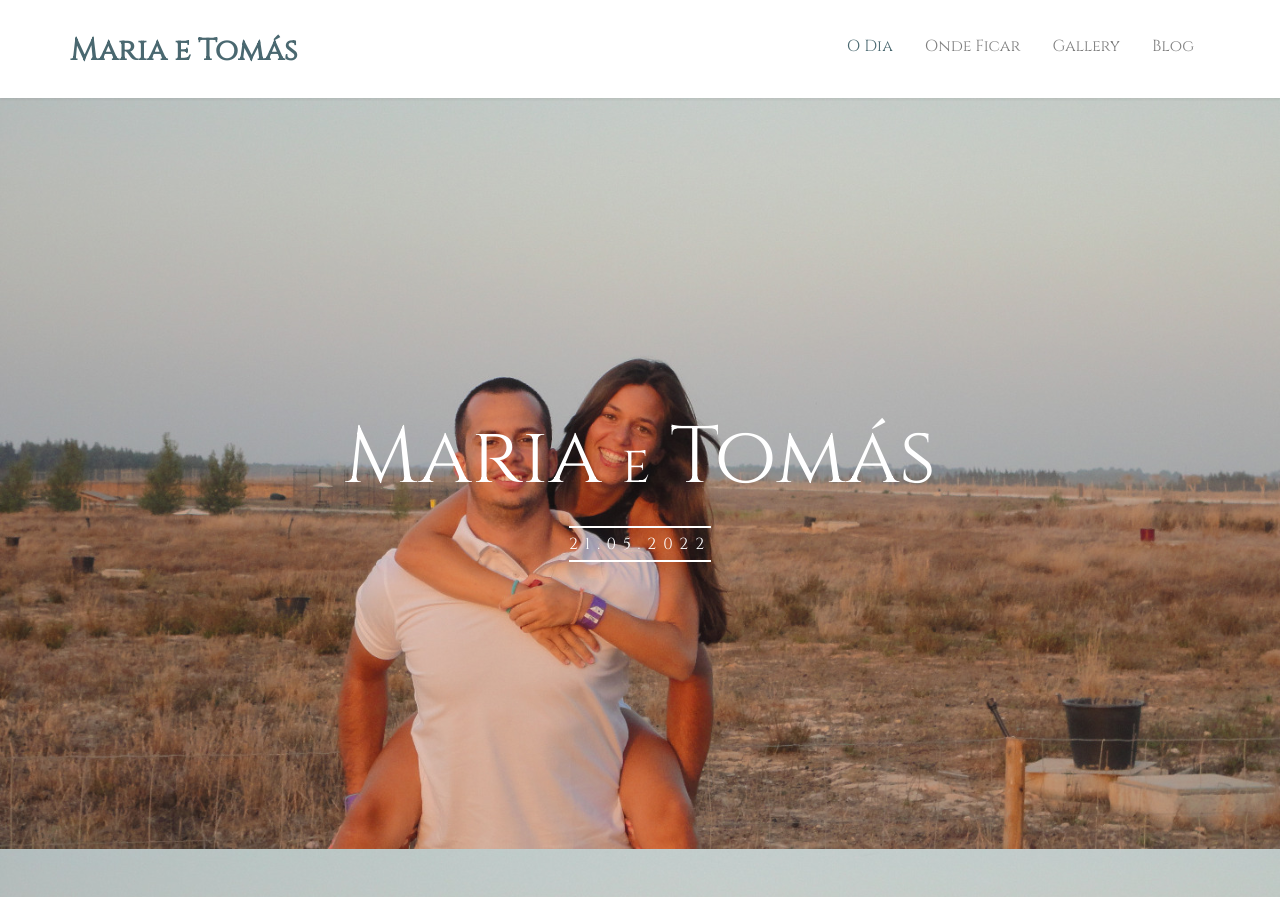
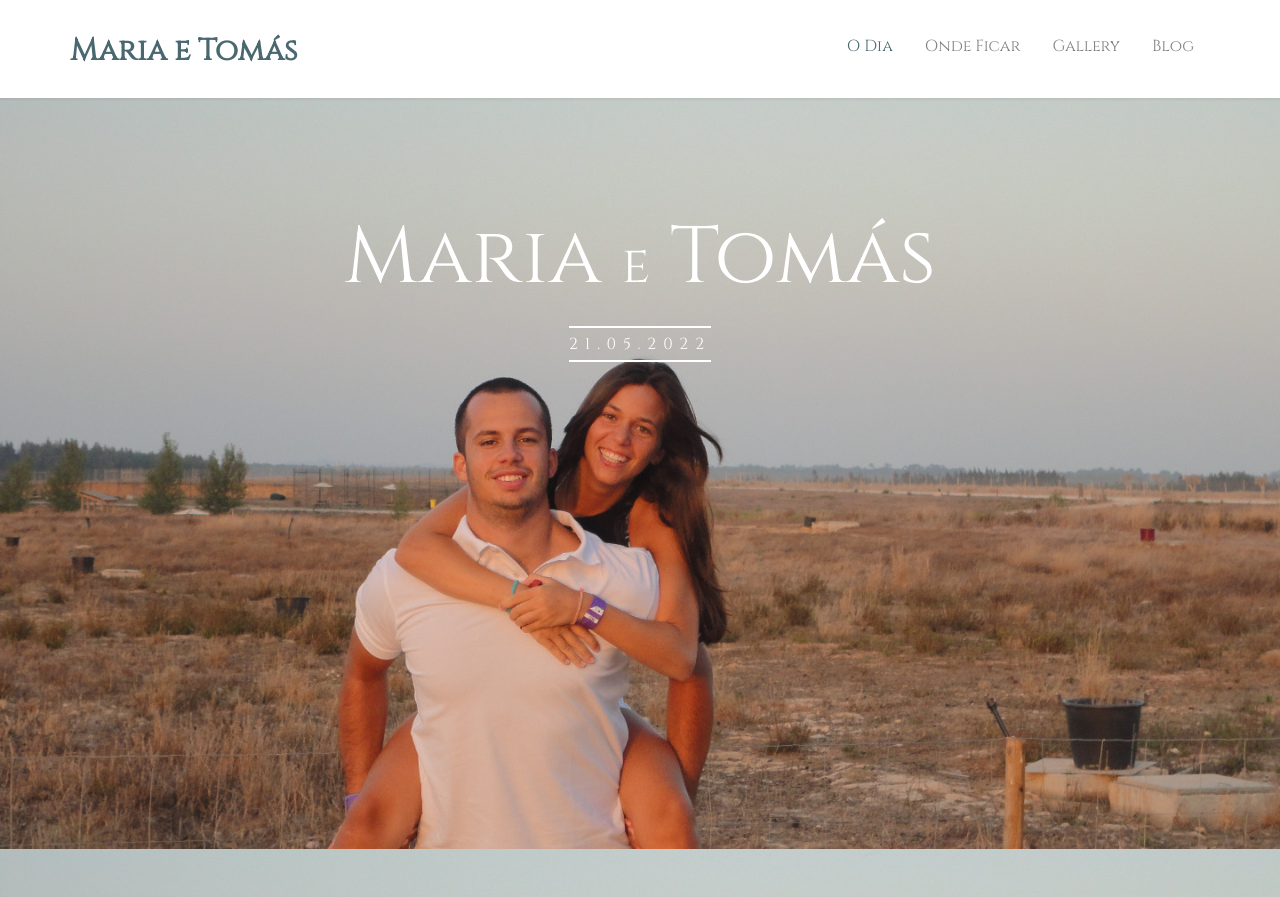
Before and after one commit to bubas3000/sitexia, a PHP site: page /index.php in a window 1280 px wide. Shown: the top 897 px of the page. Run offline with PHP 8.4, Linux system fonts and the light colour scheme; some libraries are stand-ins or nearby versions.

Commit message:
Update style.css

```diff
--- a/css/style.css
+++ b/css/style.css
@@ -206,6 +206,7 @@ figure {
 .fh5co-cover .display-tc {
   display: table-cell;
   vertical-align: middle;
+  transform: translateY(-25%);
 }
 
 .fh5co-cover .display-tc h1 {
```
